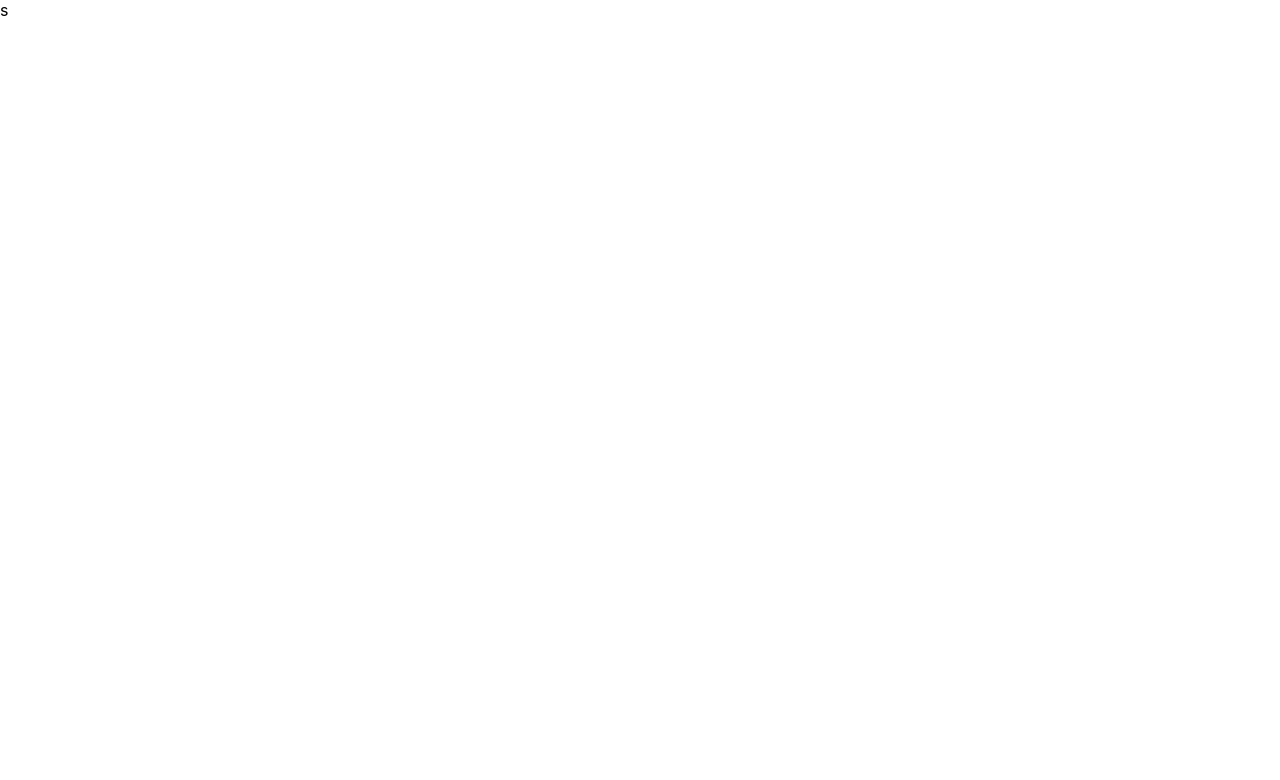
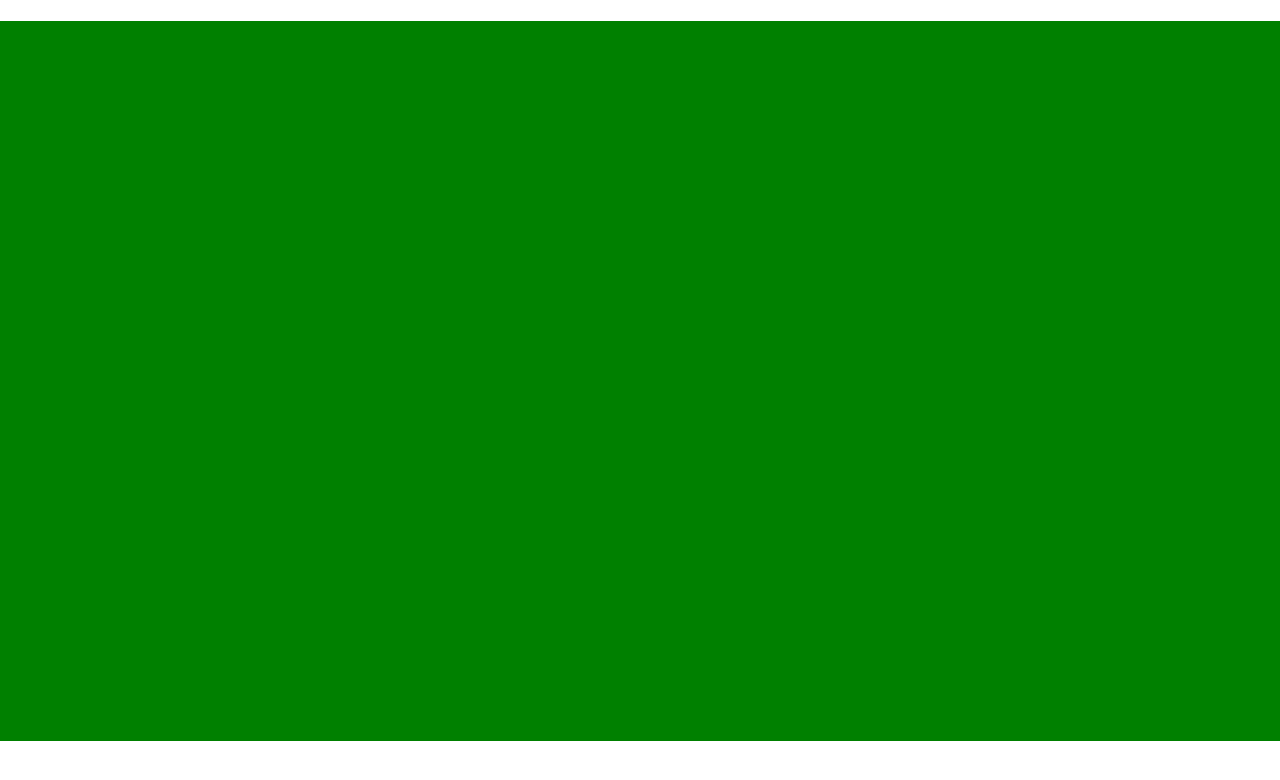
Before and after one commit to TateFowble/starworksmc, a React (Create React App) app: page /#/ in a window 1280 px wide. Shown: the top 780 px of the page. Built offline with nearby package versions, Linux system fonts and the light colour scheme.

Commit message:
design change

```diff
--- a/src/components/navigation/navigation.css
+++ b/src/components/navigation/navigation.css
@@ -0,0 +1,4 @@
+.navigation-height {
+    background-color: aquamarine;
+    height: 12vh;
+}
--- a/src/components/navigation/navigation.js
+++ b/src/components/navigation/navigation.js
@@ -6,11 +6,9 @@ import './navigation.css';
 const navigation = () => {
     return (
         <div>
-            <div className='fl w-100 bg-red'>
-                <div className="fl w-30">
-                    s
+            <div className='fl w-100 bg-red navigation-height'>
+                <div className="fl w-30 bg-blue">
                 </div>
-                <div></div>
             </div>
         </div>
     )
--- a/src/pages/Homepage.js
+++ b/src/pages/Homepage.js
@@ -4,13 +4,13 @@ import './pagecss/homepage.css';
 
 import Navigation from '../components/navigation/navigation';
 
-
 const HomePage = () => {
     return (
-        <div>
-            <Navigation />
+        <div className='homepage-background'>
+            {/* <Navigation /> */}
             <div>
                 <div>
+                    <h1 className='homepage-text'></h1>
                 </div>
             </div>
         </div>
--- a/src/pages/pagecss/homepage.css
+++ b/src/pages/pagecss/homepage.css
@@ -0,0 +1,13 @@
+.homepage-background {
+    width:100vw;
+    height:90vh;
+    /* background-image: url('../../assets/123.png'); */
+    background-color: green;
+    background-position: cover;
+    background-repeat: no-repeat;
+    background-origin: border-box;
+}
+
+.homepage-text {
+    color: white;
+}
```
